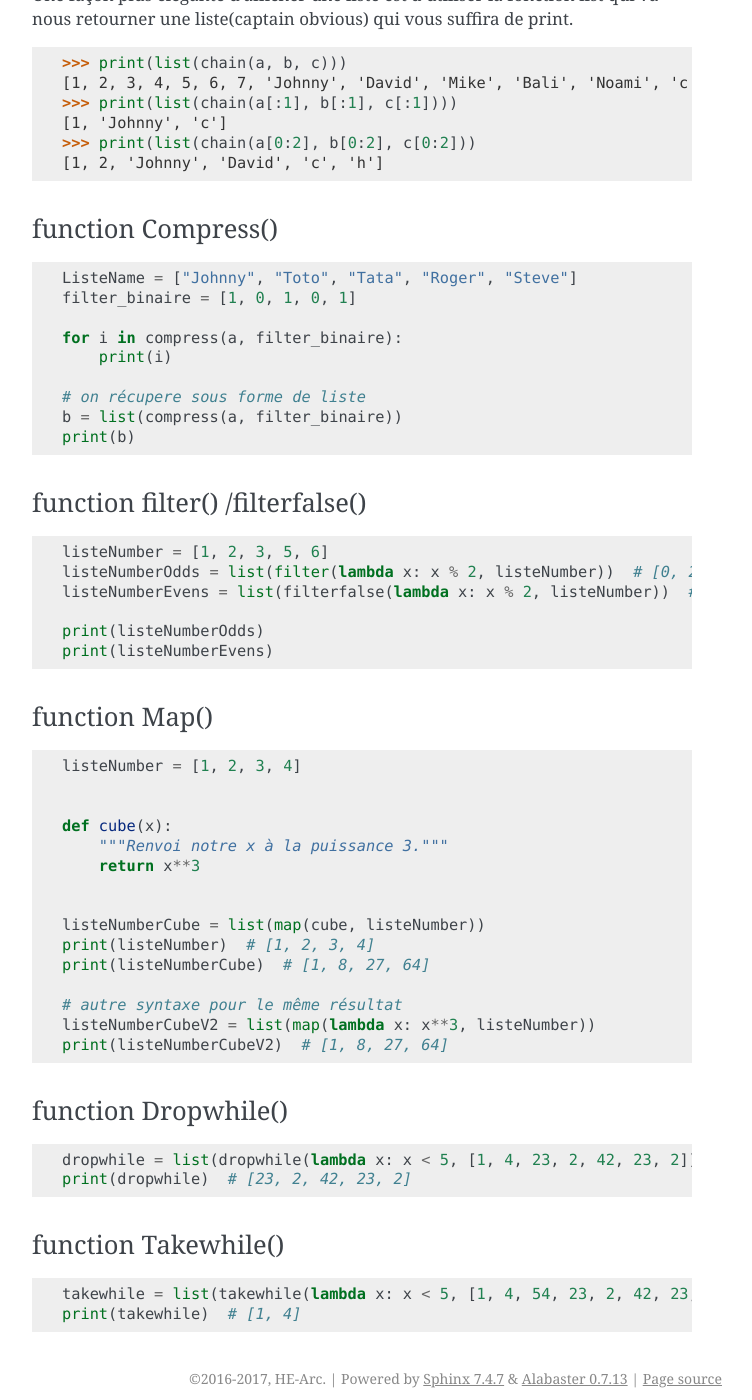
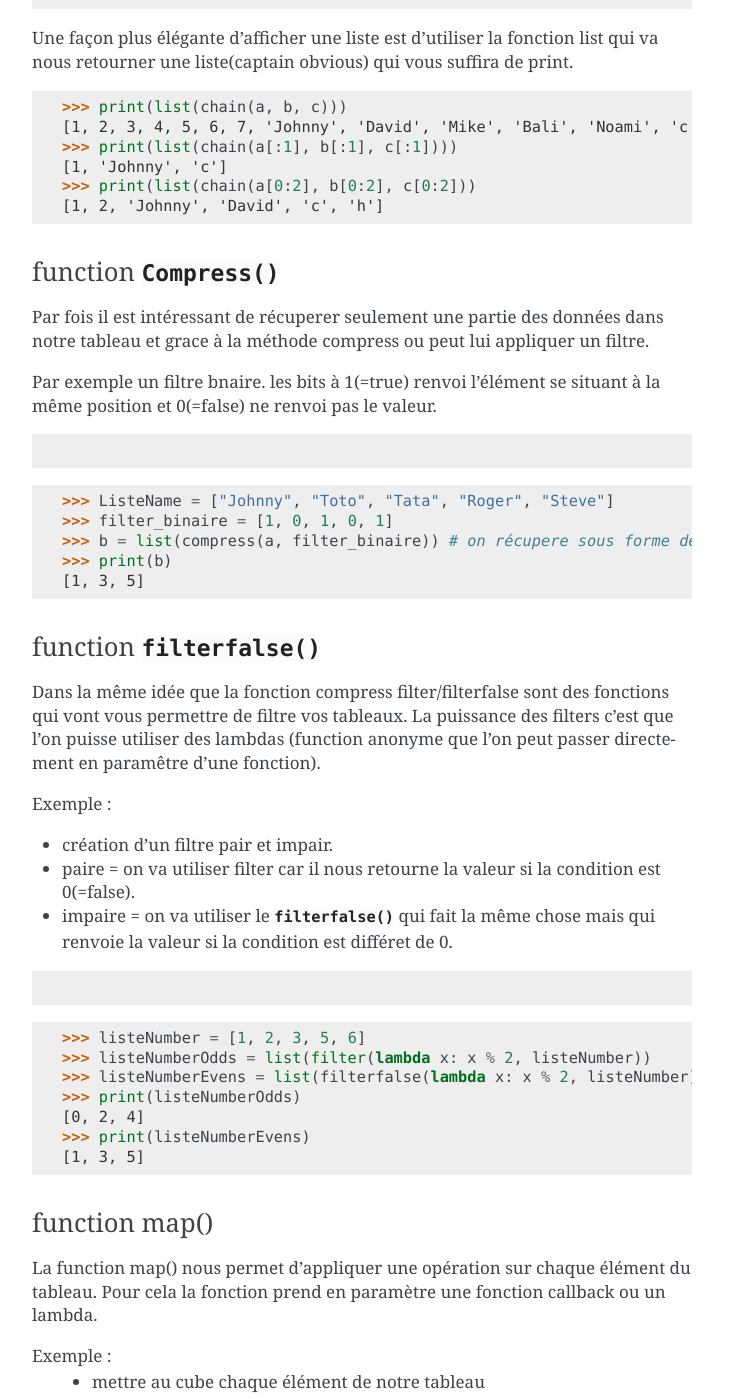
Before and after one commit to HE-Arc/livre-python, a Sphinx documentation site: the page built from source/itertools/index.rst, in a window 1280 px wide and 1400 px high, scrolled down 1442 px. Shown: the whole window, without its empty margins (388-1140 px from the left). Built offline with Sphinx 7.4.7, drawn with Linux system fonts in a browser that asks for light colours; some of the changed text lies outside the part shown.

Commit message:
correction des exemples selon pycon

```diff
--- a/source/itertools/index.rst
+++ b/source/itertools/index.rst
@@ -19,7 +21,9 @@ Iterateur infini
 ----------------
 
 function :py:func:`count(start=0, step=1) <itertools.count>`
-*************************************************************
+
+Fonction count est un iterateur infini il prend comme paramètre
+un début et le step (par défault c'est 1).
 
 .. literalinclude:: use_itertools.py
    :start-after: # COUNT_BEGIN
@@ -30,7 +34,7 @@ Iterateur avec fin
 -------------------
 
 function :py:func:`Chain() <itertools.chain>`
-**********************************************
+*********************************************
 Chain permet de concaténer des listes ensembles en lui passant en paramètre
 les listes que vous voulez concatener.
 
@@ -72,41 +76,84 @@ suffira de print.
 >>> print(list(chain(a[0:2], b[0:2], c[0:2]))
 [1, 2, 'Johnny', 'David', 'c', 'h']
 
-function Compress()
-*********************
+function :py:func:`Compress() <itertools.compress>`
+***************************************************
+Par fois il est intéressant de récuperer seulement une partie des données dans notre tableau et grace à la
+méthode compress ou peut lui appliquer un filtre.
+
+Par exemple un filtre bnaire. les bits à 1(=true) renvoi l'élément se situant à la même position
+et 0(=false) ne renvoi pas le valeur.
 
 
-.. literalinclude:: use_itertools.py
-   :start-after: # COMPRESS_BEGIN
-   :end-before: # COMPRESS_END
+.. code-block:: pycon
+
+>>> ListeName = ["Johnny", "Toto", "Tata", "Roger", "Steve"]
+>>> filter_binaire = [1, 0, 1, 0, 1]
+>>> b = list(compress(a, filter_binaire)) # on récupere sous forme de liste
+>>> print(b)
+[1, 3, 5]
 
 
+function :py:func:`filterfalse() <itertools.filterfalse>`
+**************************************************************************************************
+Dans la même idée que la fonction compress filter/filterfalse sont des fonctions qui vont
+vous permettre de filtre vos tableaux. La puissance des filters c'est que l'on puisse utiliser
+des lambdas (function anonyme que l'on peut passer directement en paramêtre d'une fonction).
 
-function filter()  /filterfalse()
-***********************************
+Exemple :
 
-.. literalinclude:: use_itertools.py
-   :start-after: # FILTER_BEGIN
-   :end-before: # FILTER_END
+- création d'un filtre pair et impair.
+- paire = on va utiliser filter car il nous retourne la valeur si la condition est 0(=false).
+- impaire = on va utiliser le :py:func:`filterfalse() <itertools.filterfalse>` qui fait la même chose mais qui renvoie la valeur si la condition est différet de 0.
 
-function Map()
-**************
+.. code-block:: pycon
 
-.. literalinclude:: use_itertools.py
-   :start-after: # MAP_BEGIN
-   :end-before: # MAP_END
+>>> listeNumber = [1, 2, 3, 5, 6]
+>>> listeNumberOdds = list(filter(lambda x: x % 2, listeNumber))
+>>> listeNumberEvens = list(filterfalse(lambda x: x % 2, listeNumber))  #
+>>> print(listeNumberOdds)
+[0, 2, 4]
+>>> print(listeNumberEvens)
+[1, 3, 5]
+
+function map()
+*****************************************
+La function map() nous permet d'appliquer une opération
+sur chaque élément du tableau. Pour cela la fonction prend en paramètre une fonction
+callback ou un lambda.
+
+Exemple :
+  - mettre au cube chaque élément de notre tableau
+
+.. code-block:: pycon
+
+>>> listeNumber = [1, 2, 3, 4]
+>>> def cube(x):
+    """Renvoi notre x à la puissance 3."""
+    return x**3
+>>> listeNumberCube = list(map(cube, listeNumber))
+>>> print(listeNumber)
+[1, 2, 3, 4]
+>>> print(listeNumberCube)
+[1, 8, 27, 64]
+>>> listeNumberCubeV2 = list(map(lambda x: x**3, listeNumber)) # syntaxe avec un lambda (en une ligne pas mal non ?)
+>>> print(listeNumberCubeV2)
+[1, 8, 27, 64]
 
 
-function Dropwhile()
-*********************
+function :py:func:`dropwhile() <itertools.dropwhile>`
+*****************************************************
 
-.. literalinclude:: use_itertools.py
-   :start-after: # DROPWHILE_BEGIN
-   :end-before: # DROPWHILE_END
+.. code-block:: pycon
 
-function Takewhile()
-********************
+>>> dropwhile = list(dropwhile(lambda x: x < 5, [1, 4, 23, 2, 42, 23, 2]))
+>>> print(dropwhile)[23, 2, 42, 23, 2]
 
-.. literalinclude:: use_itertools.py
-   :start-after: # TAKEWHILE_BEGIN
-   :end-before: # TAKEWHILE_END
+function :py:func:`takewhile() <itertools.takewhile>`
+*****************************************************
+
+.. code-block:: pycon
+
+>>> takewhile = list(takewhile(lambda x: x < 5, [1, 4, 54, 23, 2, 42, 23, 2]))
+>>> print(takewhile)
+[1, 4]
--- a/source/itertools/use_itertools.py
+++ b/source/itertools/use_itertools.py
@@ -34,6 +34,7 @@ for i in compress(a, filter_binaire):
     print(i)
 
 # on récupere sous forme de liste
+print("compress exemple\n")
 b = list(compress(a, filter_binaire))
 print(b)
 # COMPRESS_END
```
Also changed, not shown: other parts of source/itertools/index.rst (+3 -1 lines).
